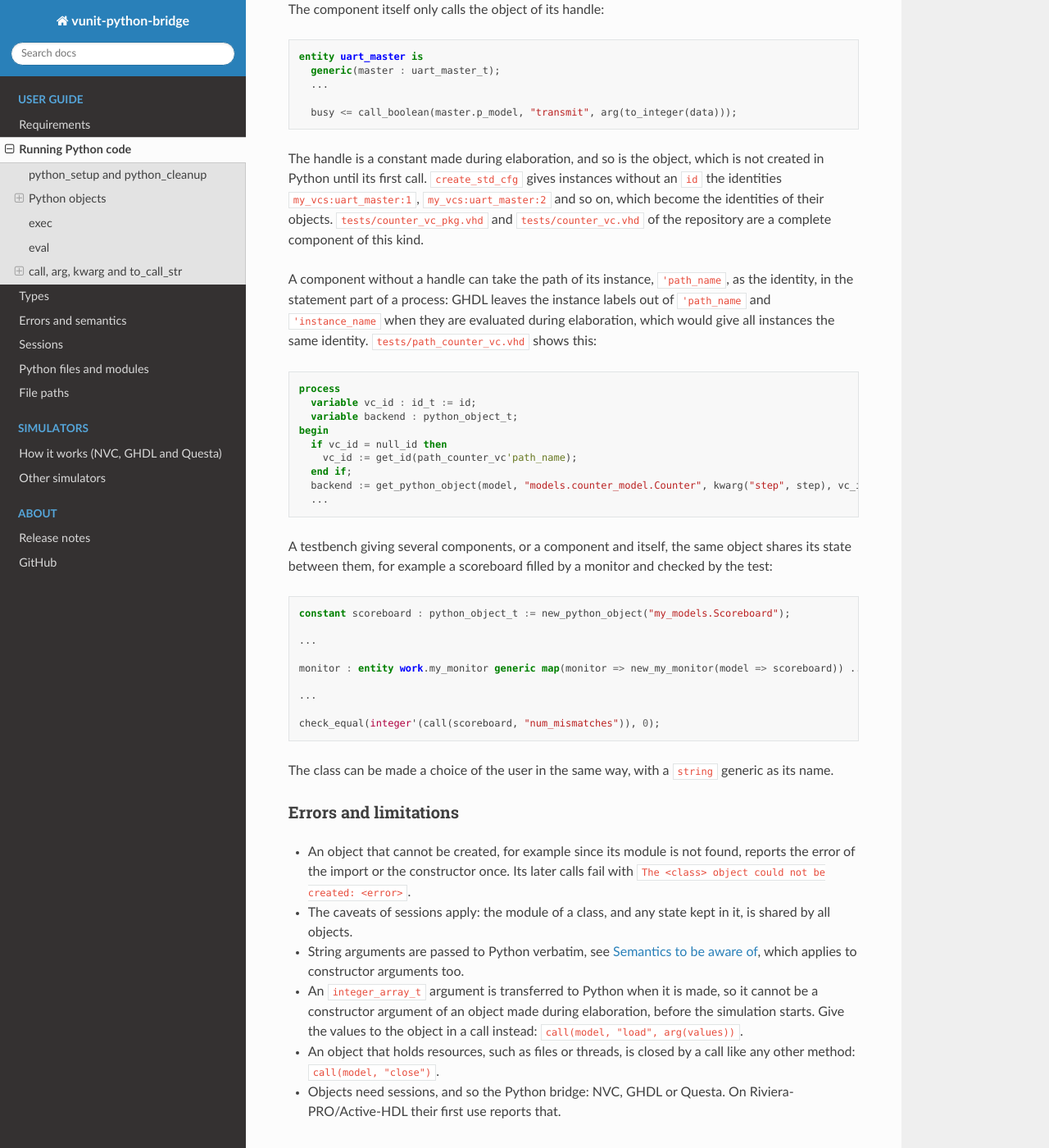
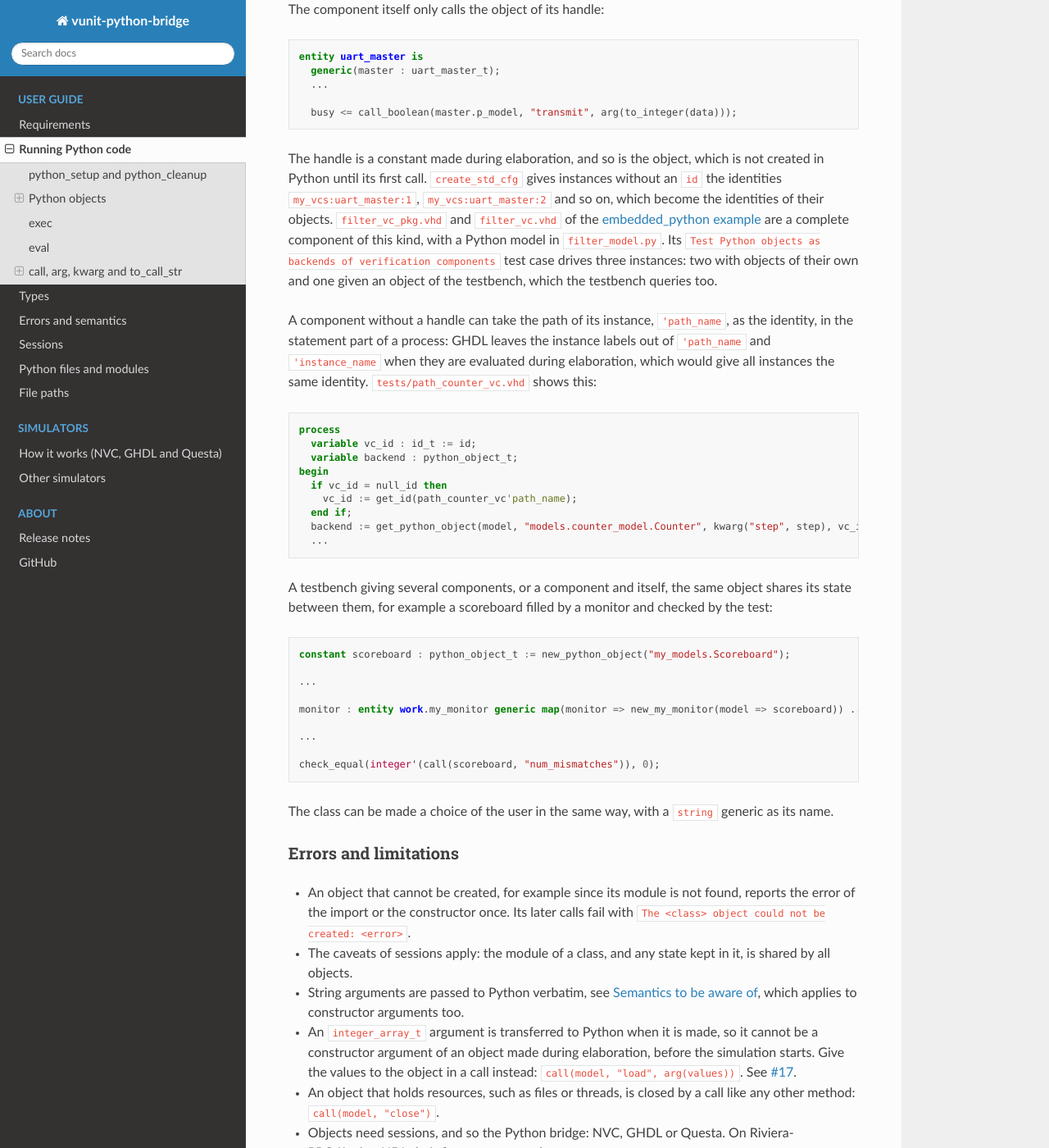
Before and after one commit to VUnit/vunit-python-bridge, a Sphinx documentation site: the page built from docs/running_code.rst, in a window 1280 px wide and 1400 px high, scrolled down 2136 px. Shown: the whole window at 82% size. Built offline with Sphinx 7.4.7 and the Read the Docs theme 3.1.0, drawn with Linux system fonts in a browser that asks for light colours; pages that are not in the unit, such as notebooks, are missing from menus; the version number is read from the project's files by our own code.

Commit message:
Show Python objects as backends in the embedded_python example
filter_vc is a verification component whose handle, made by
new_filter_vc, holds the Python object that is its behaviour. The new
test case drives three instances: two with objects of their own and one
given an object of the testbench, which the testbench queries too.

Co-Authored-By: Claude Opus 5.5 <noreply@anthropic.com>

```diff
--- a/docs/running_code.rst
+++ b/docs/running_code.rst
@@ -123,8 +123,12 @@ The handle is a constant made during elaboration, and so is the object, which
 is not created in Python until its first call. ``create_std_cfg`` gives
 instances without an ``id`` the identities ``my_vcs:uart_master:1``,
 ``my_vcs:uart_master:2`` and so on, which become the identities of their
-objects. ``tests/counter_vc_pkg.vhd`` and ``tests/counter_vc.vhd`` of the
-repository are a complete component of this kind.
+objects. ``filter_vc_pkg.vhd`` and ``filter_vc.vhd`` of the `embedded_python
+example <https://github.com/VUnit/vunit-python-bridge/tree/main/examples/embedded_python>`__
+are a complete component of this kind, with a Python model in
+``filter_model.py``. Its ``Test Python objects as backends of verification
+components`` test case drives three instances: two with objects of their own
+and one given an object of the testbench, which the testbench queries too.
 
 A component without a handle can take the path of its instance, ``'path_name``,
 as the identity, in the statement part of a process: GHDL leaves the instance
@@ -176,7 +180,8 @@ Errors and limitations
 * An ``integer_array_t`` argument is transferred to Python when it is made, so
   it cannot be a constructor argument of an object made during elaboration,
   before the simulation starts. Give the values to the object in a call
-  instead: ``call(model, "load", arg(values))``.
+  instead: ``call(model, "load", arg(values))``. See `#17
+  <https://github.com/VUnit/vunit-python-bridge/issues/17>`__.
 * An object that holds resources, such as files or threads, is closed by a
   call like any other method: ``call(model, "close")``.
 * Objects need sessions, and so the Python bridge: NVC, GHDL or Questa. On
```
Also changed, not shown: docs/other_simulators.rst (+4 -3 lines), 4 other files.
